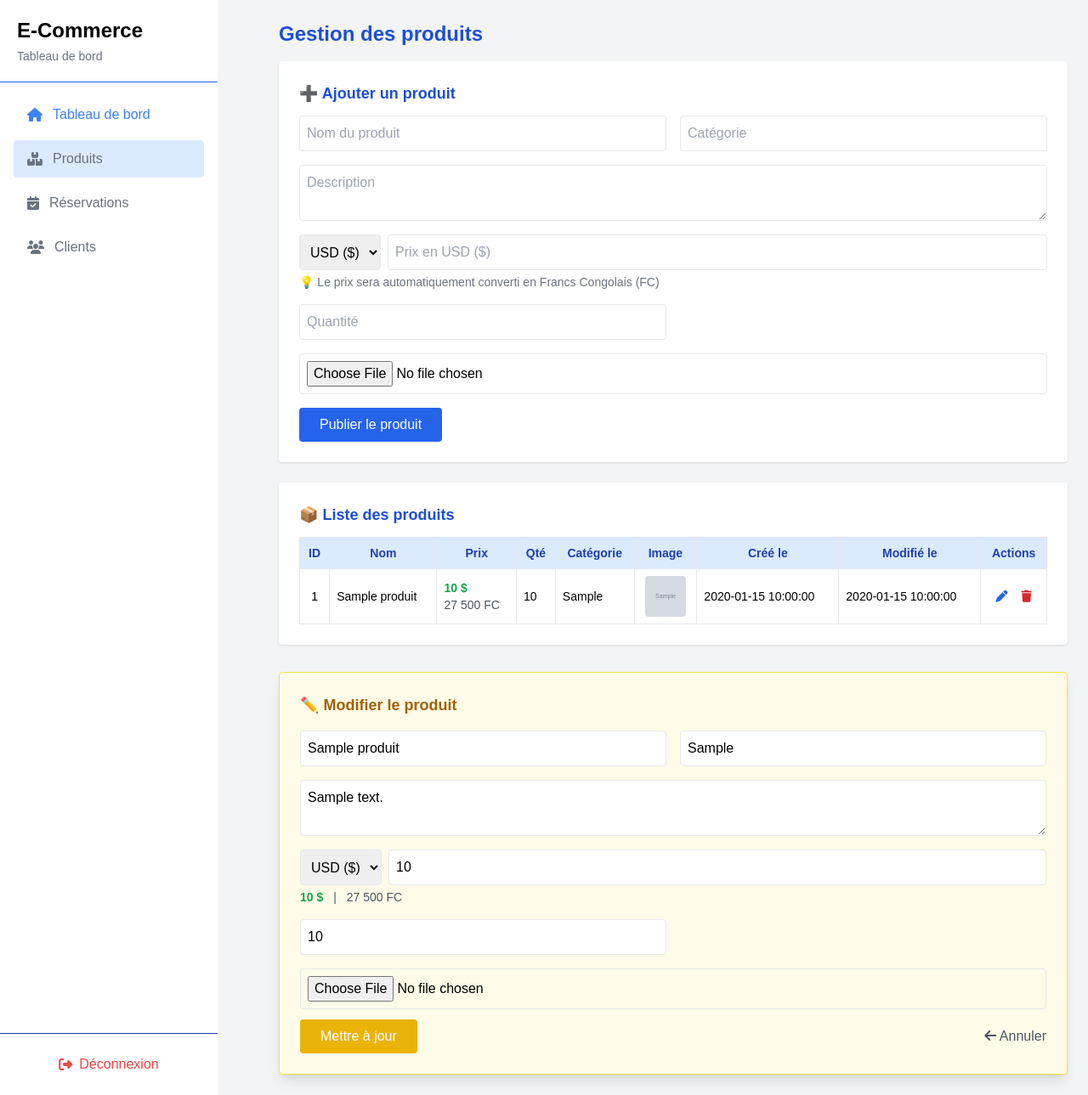
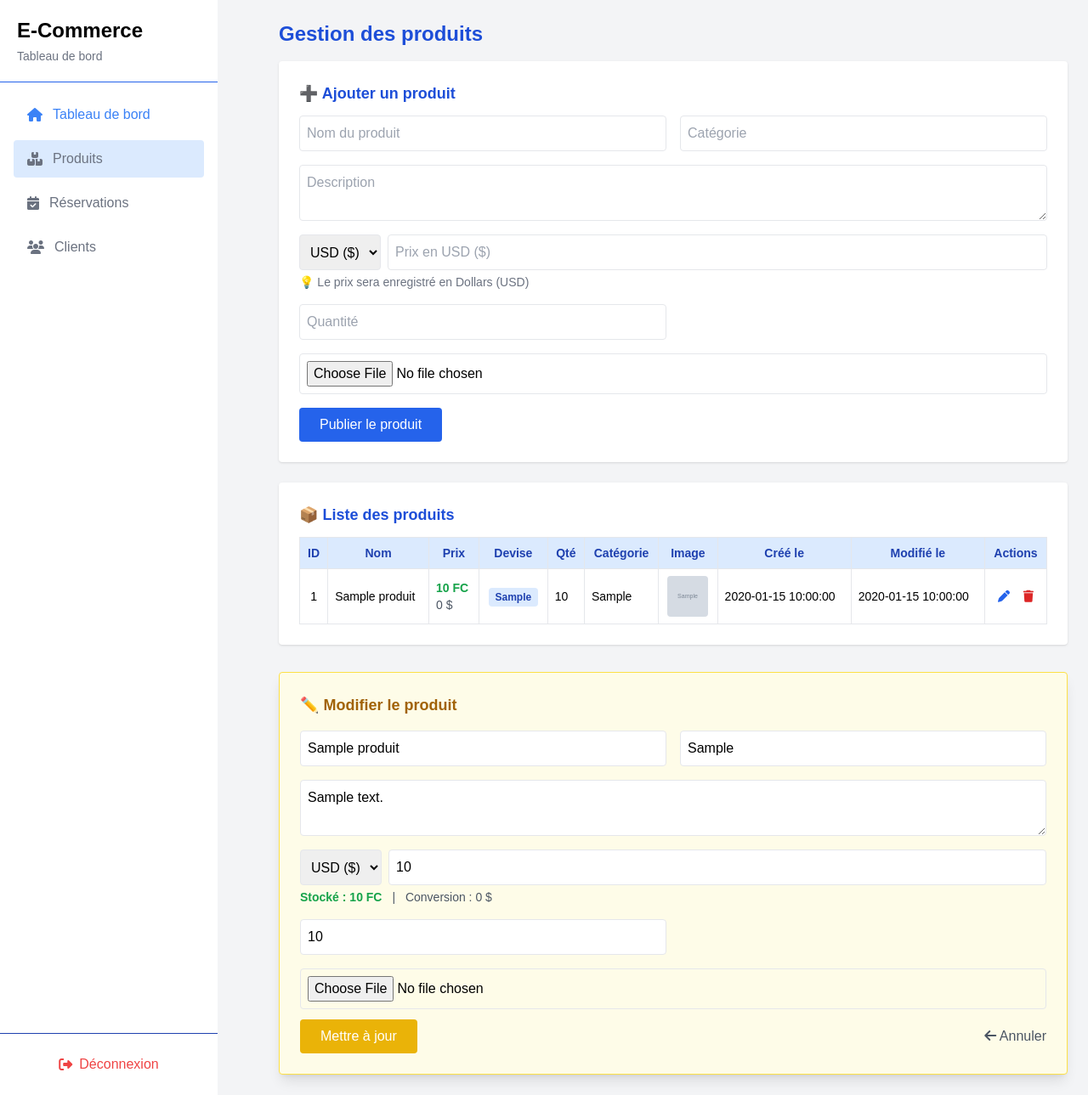
Before and after one commit to JeanPaulMUKAD/E-commerce, a PHP site: page /produits.php?edit=1 in a window 1280 px wide. Shown: the whole page at 85% size. Run offline with PHP 8.4, Linux system fonts and the light colour scheme; the visitor is signed in with stand-in values (Sample User, id 1); tables that the repository leaves empty or names only in its code hold one stand-in row (values such as "Sample post"); grey boxes marked "Sample" are stand-in pictures; some libraries are stand-ins or nearby versions.

Commit message:
interface

```diff
--- a/admin/produits.php
+++ b/admin/produits.php
@@ -1,4 +1,4 @@
-<?php
+<?php declare(strict_types=1);
     session_start();
     require_once "../config/database.php";
 
@@ -9,19 +9,20 @@
     }
 
     // Fonction de conversion USD vers FC (Francs Congolais)
-    // Taux de change approximatif : 1 USD = 2,750 FC (à ajuster selon le taux actuel)
     function convertirUsdVersFc($prixUsd) {
-        $tauxChange = 2750; // 1 USD = 2,750 FC
+        $tauxChange = 2500; // 1 USD = 2,500 FC
         return $prixUsd * $tauxChange;
     }
 
     // Fonction de conversion FC vers USD
     function convertirFcVersUsd($prixFc) {
-        $tauxChange = 2750; // 1 USD = 2,750 FC
+        $tauxChange = 2500; // 1 USD = 2,500 FC
         return $prixFc / $tauxChange;
     }
 
     function formaterPrix($prix) {
+        // Conversion en float pour s'assurer que c'est un nombre
+        $prix = floatval($prix);
         return number_format($prix, 0, ',', ' ');
     }
 
@@ -39,11 +40,7 @@
         $prix = floatval($_POST["prix"]);
         $devise = $_POST["devise"] ?? 'USD';
 
-        // Convertir le prix en USD si nécessaire
-        if ($devise === 'FC') {
-            $prix = convertirFcVersUsd($prix);
-        }
-
+        // Stocker le prix TEL QUEL avec sa devise
         $quantite = intval($_POST["quantite"]);
         $categorie = trim($_POST["categorie"]);
 
@@ -53,13 +50,13 @@
             move_uploaded_file($_FILES["image"]["tmp_name"], $image);
         }
 
-        $stmt = $conn->prepare("INSERT INTO produits (nom, description, prix, quantite, categorie, image, date_creation) VALUES (?, ?, ?, ?, ?, ?, NOW())");
-        $stmt->bind_param("sssdss", $nom, $description, $prix, $quantite, $categorie, $image);
+        $stmt = $conn->prepare("INSERT INTO produits (nom, description, prix, devise, quantite, categorie, image, date_creation) VALUES (?, ?, ?, ?, ?, ?, ?, NOW())");
+        $stmt->bind_param("ssdsdss", $nom, $description, $prix, $devise, $quantite, $categorie, $image);
 
         if ($stmt->execute()) {
             $message = "✅ Produit ajouté avec succès.";
         } else {
-            $message = "❌ Erreur lors de l’ajout du produit.";
+            $message = "❌ Erreur lors de l'ajout du produit.";
         }
     }
 
@@ -71,11 +68,7 @@
         $prix = floatval($_POST["prix"]);
         $devise = $_POST["devise"] ?? 'USD';
 
-        // Convertir le prix en USD si nécessaire
-        if ($devise === 'FC') {
-            $prix = convertirFcVersUsd($prix);
-        }
-
+        // Stocker le prix TEL QUEL avec sa devise
         $quantite = intval($_POST["quantite"]);
         $categorie = trim($_POST["categorie"]);
 
@@ -85,9 +78,8 @@
             move_uploaded_file($_FILES["image"]["tmp_name"], $image);
         }
 
-        // ✅ Bonne syntaxe
-        $stmt = $conn->prepare("UPDATE produits SET nom=?, description=?, prix=?, quantite=?, categorie=?, image=?, date_modification=NOW() WHERE id=?");
-        $stmt->bind_param("sssdssi", $nom, $description, $prix, $quantite, $categorie, $image, $id);
+        $stmt = $conn->prepare("UPDATE produits SET nom=?, description=?, prix=?, devise=?, quantite=?, categorie=?, image=?, date_modification=NOW() WHERE id=?");
+        $stmt->bind_param("ssdsdssi", $nom, $description, $prix, $devise, $quantite, $categorie, $image, $id);
 
         if ($stmt->execute()) {
             $message = "✅ Produit modifié avec succès.";
@@ -96,7 +88,7 @@
         }
     }
 
-    // === SUPPRESSION D’UN PRODUIT ===
+    // === SUPPRESSION D'UN PRODUIT ===
     if (isset($_GET['supprimer'])) {
         $id = intval($_GET['supprimer']);
         $conn->query("DELETE FROM produits WHERE id=$id");
@@ -127,7 +119,7 @@
             <div class="bg-green-100 text-green-700 p-3 rounded mb-4"><?= $message ?></div>
         <?php endif; ?>
 
-        <!-- Formulaire d’ajout -->
+        <!-- Formulaire d'ajout -->
         <form method="POST" enctype="multipart/form-data" class="bg-white p-6 rounded shadow mb-6">
             <h2 class="text-lg font-semibold mb-3 text-blue-700">➕ Ajouter un produit</h2>
             <div class="grid md:grid-cols-2 gap-4">
@@ -147,7 +139,7 @@
                             class="border p-2 rounded flex-1 focus:ring-2 focus:ring-blue-500" required>
                     </div>
                     <div class="mt-1 text-sm text-gray-500">
-                        <span id="conversion-info">💡 Le prix sera automatiquement converti en Francs Congolais (FC)</span>
+                        <span id="conversion-info">💡 Le prix sera enregistré en Dollars (USD)</span>
                     </div>
                     <div id="conversion-display" class="mt-1 text-sm text-blue-600 hidden">
                         <span id="conversion-text"></span>
@@ -173,6 +165,7 @@
                         <th class="p-2 border">ID</th>
                         <th class="p-2 border">Nom</th>
                         <th class="p-2 border">Prix</th>
+                        <th class="p-2 border">Devise</th>
                         <th class="p-2 border">Qté</th>
                         <th class="p-2 border">Catégorie</th>
                         <th class="p-2 border">Image</th>
@@ -188,14 +181,34 @@
                             <td class="p-2 border"><?= htmlspecialchars($p['nom']) ?></td>
                             <td class="p-2 border">
                                 <div class="text-sm">
-                                    <div class="font-semibold text-green-600"><?= formaterPrix($p['prix']) ?> $</div>
-                                    <div class="text-gray-600"><?= formaterPrix(convertirUsdVersFc($p['prix'])) ?> FC</div>
+                                    <!-- Afficher le prix stocké -->
+                                    <div class="font-semibold text-green-600">
+                                        <?= formaterPrix($p['prix']) ?>
+                                        <?= $p['devise'] === 'USD' ? '$' : 'FC' ?>
+                                    </div>
+                                    <!-- Afficher la conversion -->
+                                    <div class="text-gray-600">
+                                        <?php if ($p['devise'] === 'USD'): ?>
+                                            <?= formaterPrix(convertirUsdVersFc($p['prix'])) ?> FC
+                                        <?php else: ?>
+                                            <?= formaterPrix(convertirFcVersUsd($p['prix'])) ?> $
+                                        <?php endif; ?>
+                                    </div>
                                 </div>
+                            </td>
+                            <td class="p-2 border text-center">
+                                <span class="px-2 py-1 rounded text-xs font-semibold <?= $p['devise'] === 'USD' ? 'bg-green-100 text-green-800' : 'bg-blue-100 text-blue-800' ?>">
+                                    <?= $p['devise'] ?>
+                                </span>
                             </td>
                             <td class="p-2 border"><?= $p['quantite'] ?></td>
                             <td class="p-2 border"><?= htmlspecialchars($p['categorie']) ?></td>
                             <td class="p-2 border text-center">
-                                <img src="<?= $p['image'] ?>" alt="" class="w-12 h-12 object-cover mx-auto rounded">
+                                <?php if ($p['image']): ?>
+                                    <img src="<?= $p['image'] ?>" alt="" class="w-12 h-12 object-cover mx-auto rounded">
+                                <?php else: ?>
+                                    <span class="text-gray-400">Aucune</span>
+                                <?php endif; ?>
                             </td>
                             <td class="p-2 border"><?= $p['date_creation'] ?></td>
                             <td class="p-2 border"><?= $p['date_modification'] ?: '-' ?></td>
@@ -207,7 +220,6 @@
                                     <i class="fas fa-trash"></i>
                                 </button>
                             </td>
-
                         </tr>
                     <?php endwhile; ?>
                 </tbody>
@@ -234,17 +246,26 @@
                             class="border p-2 rounded w-full md:col-span-2 focus:ring-2 focus:ring-yellow-400"><?= htmlspecialchars($prod['description']) ?></textarea>
                         <div class="md:col-span-2">
                             <div class="flex gap-2">
+                                <!-- Pré-sélectionner la devise stockée -->
                                 <select name="devise" id="devise-edit" class="border p-2 rounded focus:ring-2 focus:ring-yellow-400" onchange="updatePricePlaceholderEdit()">
-                                    <option value="USD">USD ($)</option>
-                                    <option value="FC">FC</option>
+                                    <option value="USD" <?= $prod['devise'] === 'USD' ? 'selected' : '' ?>>USD ($)</option>
+                                    <option value="FC" <?= $prod['devise'] === 'FC' ? 'selected' : '' ?>>FC</option>
                                 </select>
-                                <input type="number" min="1" step="0.01" name="prix" id="prix-edit" value="<?= $prod['prix'] ?>"
+                                <!-- Afficher le prix stocké -->
+                                <input type="number" min="1" step="0.01" name="prix" id="prix-edit" value="<?= floatval($prod['prix']) ?>"
                                     class="border p-2 rounded flex-1 focus:ring-2 focus:ring-yellow-400" required>
                             </div>
                             <div class="mt-1 text-sm text-gray-600">
-                                <span class="font-semibold text-green-600"><?= formaterPrix($prod['prix']) ?> $</span>
-                                <span class="mx-2">|</span>
-                                <span class="text-gray-600"><?= formaterPrix(convertirUsdVersFc($prod['prix'])) ?> FC</span>
+                                <!-- Afficher les conversions pour information -->
+                                <?php if ($prod['devise'] === 'USD'): ?>
+                                    <span class="font-semibold text-green-600">Stocké : <?= formaterPrix($prod['prix']) ?> $</span>
+                                    <span class="mx-2">|</span>
+                                    <span class="text-gray-600">Conversion : <?= formaterPrix(convertirUsdVersFc($prod['prix'])) ?> FC</span>
+                                <?php else: ?>
+                                    <span class="font-semibold text-green-600">Stocké : <?= formaterPrix($prod['prix']) ?> FC</span>
+                                    <span class="mx-2">|</span>
+                                    <span class="text-gray-600">Conversion : <?= formaterPrix(convertirFcVersUsd($prod['prix'])) ?> $</span>
+                                <?php endif; ?>
                             </div>
                             <div id="conversion-display-edit" class="mt-1 text-sm text-blue-600 hidden">
                                 <span id="conversion-text-edit"></span>
@@ -370,7 +391,7 @@
 
     <!-- Script pour la conversion de devises -->
     <script>
-        const TAUX_CHANGE = 2750; // 1 USD = 2,750 FC
+        const TAUX_CHANGE = 2500; // 1 USD = 2,500 FC
 
         function updatePricePlaceholder() {
             const devise = document.getElementById('devise').value;
@@ -380,11 +401,14 @@
 
             if (devise === 'USD') {
                 prixInput.placeholder = 'Prix en USD ($)';
-                conversionInfo.textContent = '💡 Le prix sera automatiquement converti en Francs Congolais (FC)';
+                conversionInfo.textContent = '💡 Le prix sera enregistré en Dollars (USD)';
             } else {
                 prixInput.placeholder = 'Prix en FC';
-                conversionInfo.textContent = '💡 Le prix sera automatiquement converti en Dollars (USD)';
+                conversionInfo.textContent = '💡 Le prix sera enregistré en Francs Congolais (FC)';
             }
+
+            // Cacher l'affichage de conversion
+            conversionDisplay.classList.add('hidden');
 
             // Ajouter l'événement de conversion en temps réel
             prixInput.oninput = function() {
```
Also changed, not shown: admin/dashboard.php (+10 -6 lines), admin/reservations.php (+25 -7 lines), reset_admin.php (deleted, +0 -18 lines), admin/uploads/IMG-20250924-WA0002-removebg-preview.png (added), admin/uploads/images-removebg-preview.png (added), admin/uploads/images.jpeg (deleted), admin/uploads/ss.png (deleted).
